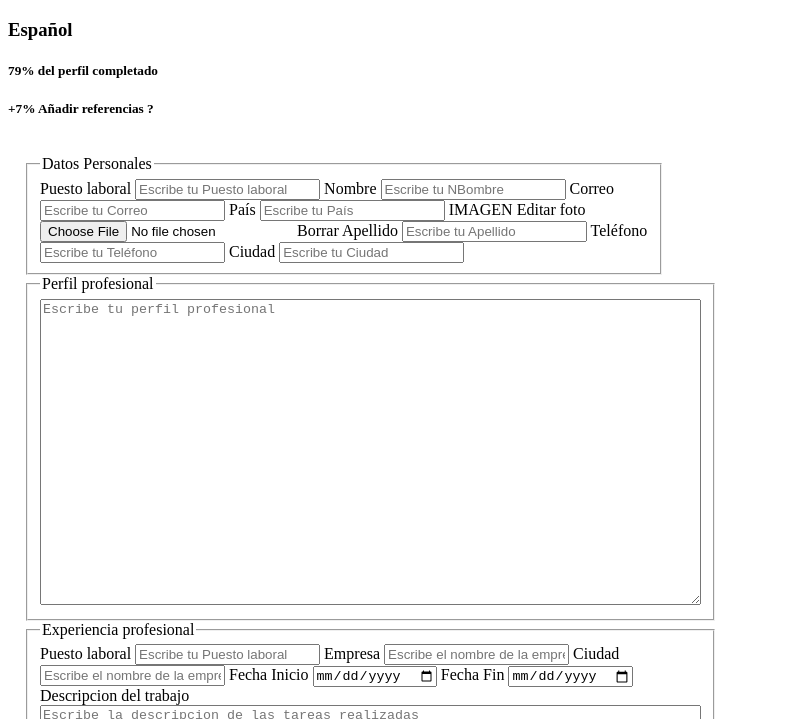
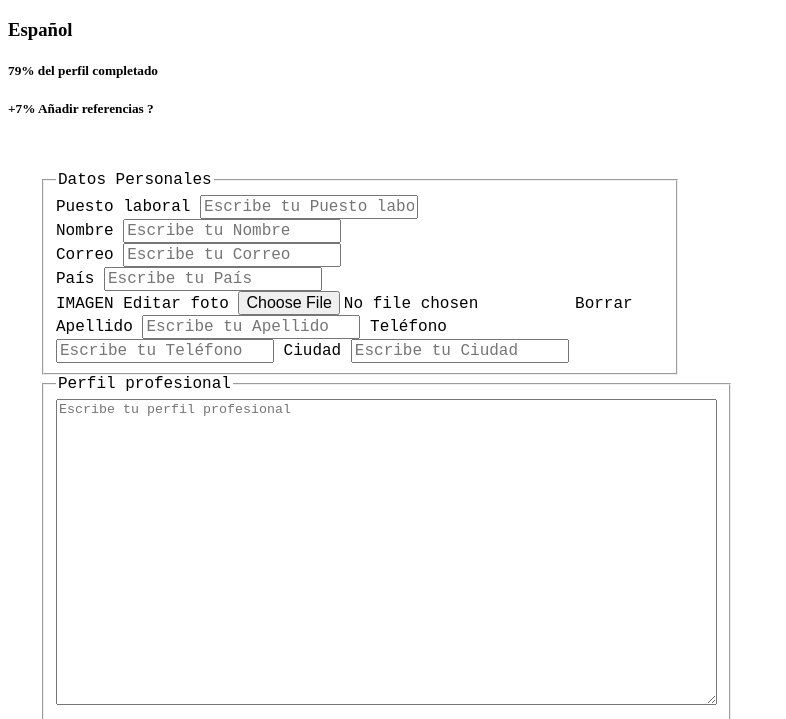
Before and after one commit to RiveroWendy/CV-Helper, a plain HTML site: page index.html in a window 1280 px wide. Shown: the part 61-780 px from the top of the page, without its empty margins (0-786 px from the left). Drawn offline with Linux system fonts and the light colour scheme.

Commit message:
Update css and html
Adding some style font and estructure

```diff
--- a/index.html
+++ b/index.html
@@ -22,17 +22,22 @@
     <form action="">
       <fieldset>
         <legend>Datos Personales</legend>
+        <div class="group">
         <label for="ijob">Puesto laboral</label>
         <input class="controls" id="ijob" type="text" name="job" placeholder="Escribe tu Puesto laboral" />
-
+        </div>
+        <div class="group">
         <label for="iname">Nombre</label>
-        <input class="controls" id="iname" type="text" name="name" placeholder="Escribe tu NBombre" />
-
+        <input class="controls" id="iname" type="text" name="name" placeholder="Escribe tu Nombre" />
+        </div>
+        <div class="group">
         <label for="iemail">Correo</label>
         <input class="controls" id="iemail" type="email" name="email" placeholder="Escribe tu Correo" />
+        </div>
+        <div class="group">
         <label for="icountry">País</label>
         <input class="controls" id="icountry" type="text" name="country" placeholder="Escribe tu País" />
-
+        </div>
         <label for="iprofileimage">IMAGEN</label>
         <label for="">Editar foto</label>
         <input type="file" id="iprofileimage" name="iprofileimage">
--- a/style/style.css
+++ b/style/style.css
@@ -1,5 +1,13 @@
+body {
+ font-size: 1rem;
+}
 form{
   margin: 0;
   width: 40rem;
-  padding: 1rem;
+  padding: 2rem;
+  font-family: monospace;
 }
+
+input, button{
+  font: inherit;
+}
```
